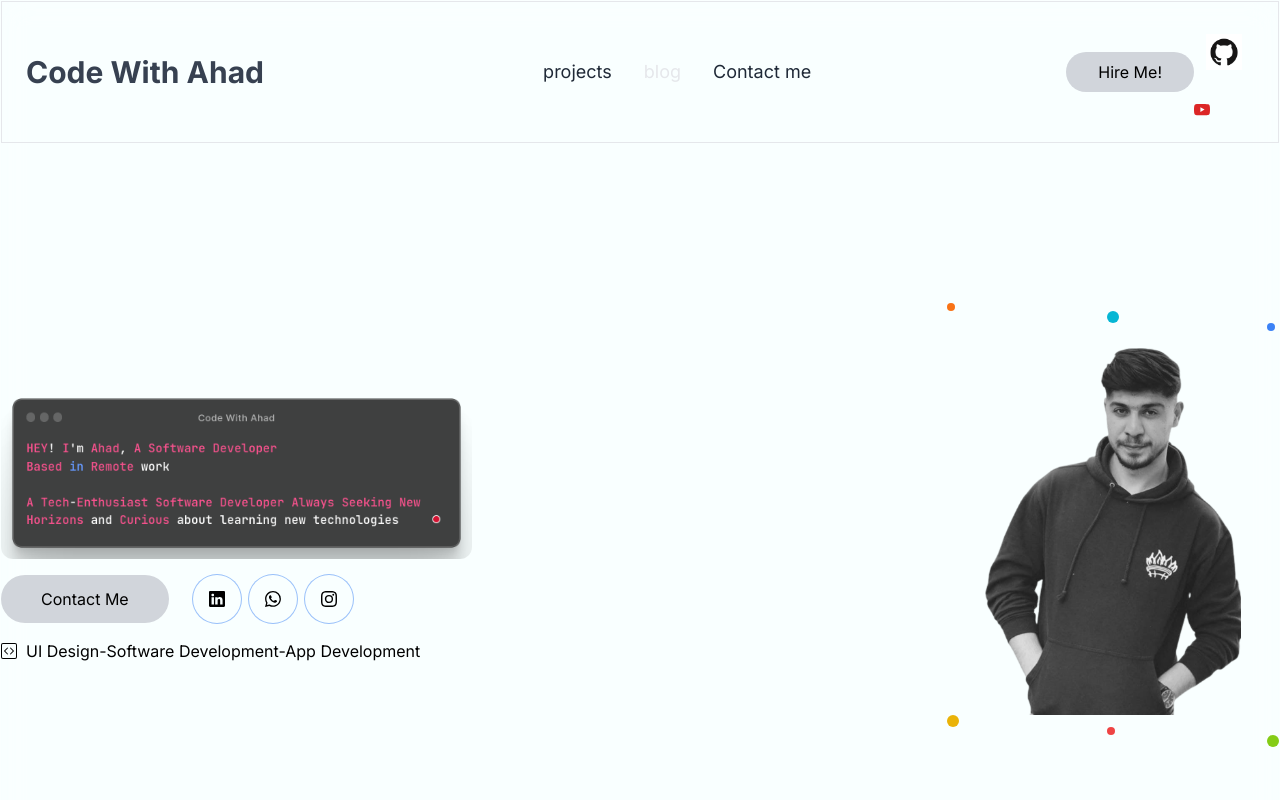
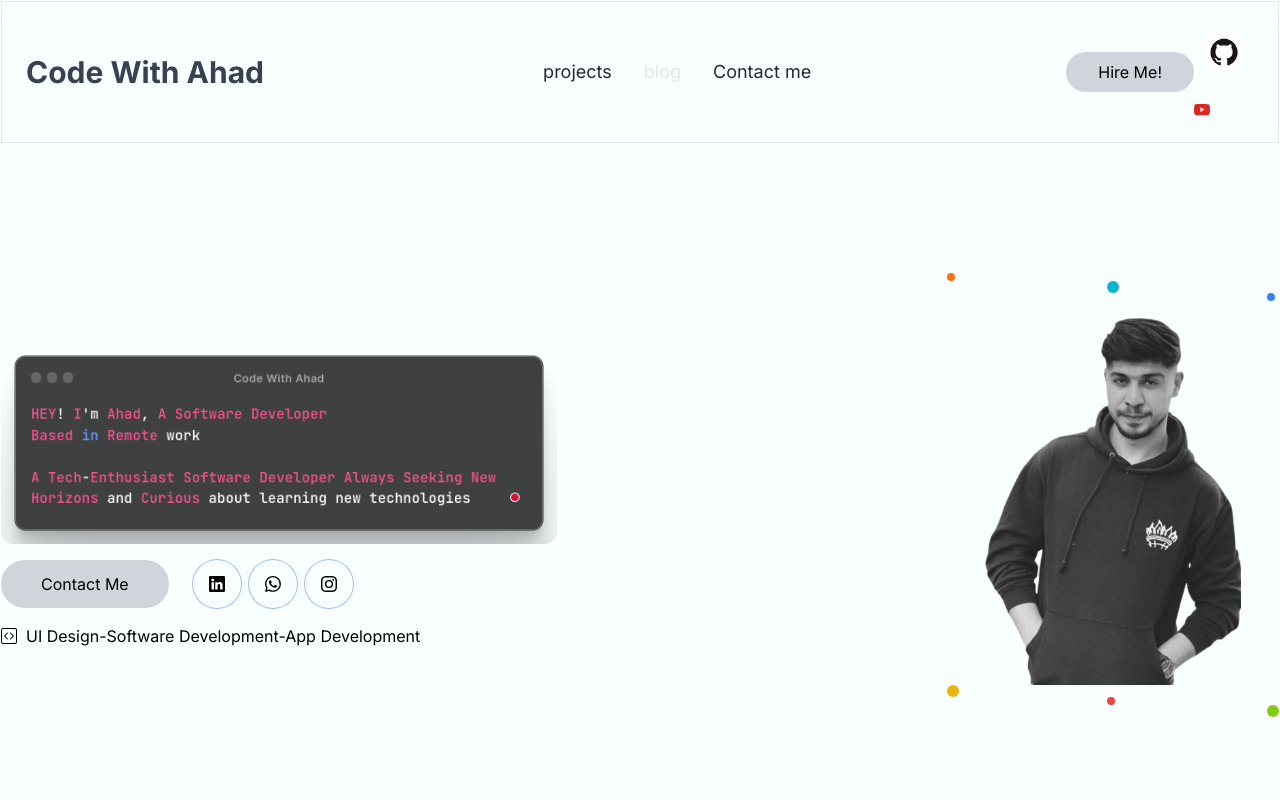
Before and after one commit to Abdulahadahmadi/codewithahad, a Next.js app: page / in a window 1280 px wide. Shown: the top 800 px of the page. Built offline with nearby package versions, Linux system fonts and the light colour scheme.

Commit message:
add style

```diff
--- a/src/app/components/Hero.tsx
+++ b/src/app/components/Hero.tsx
@@ -7,10 +7,8 @@ import { BsLinkedin, BsWhatsapp, BsInstagram, BsCodeSquare } from 'react-icons/b
 
 const Hero = () => {
   return (
-    <div className='flex flex-col-reverse md:flex-row justify-center items-center mt-10 lg:mt-40 w-full'>
-      <section className='lg:mr-60'>
-        {/* <h1 className='text-2xl md:text-3xl lg:text-6xl mx-5 md:mx-0  '>HEY! <strong>I'm Ahad,</strong> A <br /><strong>Software Developer <br /></strong>Based in <strong>Cyprus</strong></h1>
-        <p className='text-gray-400 mx-4'>Curious about learning new technologies,<br /> with experience of more than 2 years in this field.</p> */}
+    <div className='flex flex-col-reverse md:flex-row justify-center items-center w-full md:h-screen md:pb-24'>
+      <section className='lg:mr-28'>
           <Image className=' object-center w-full md:w-2/3  object-cover rounded-xl' src={image} alt='Intro Image' />
         <div className='flex flex-row items-center justify-center lg:justify-start'>
           <Link className='text-black bg-gray-300 px-6 md:px-10 py-2 md:py-3 hover:bg-cyan-500 hover:text-white rounded-full' href='/contact' passHref>Contact Me</Link>
```
